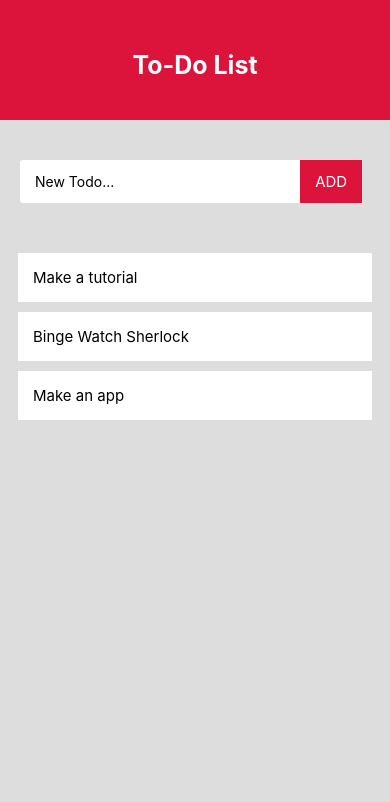
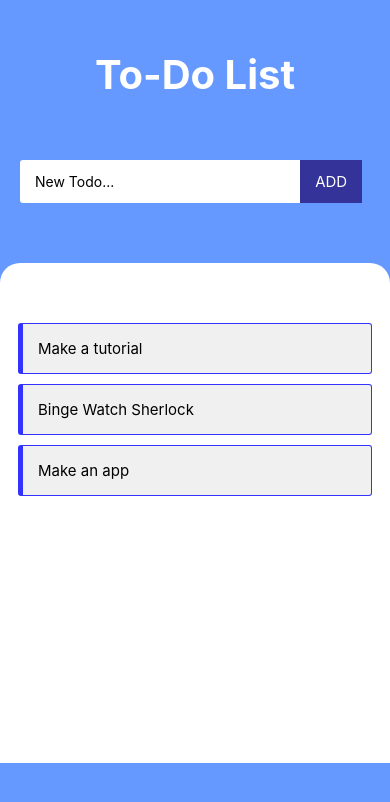
Before and after one commit to sparshsukralia/todo-list-react-native, a React Native app: screen / in a window 390 px wide. Shown: the top 802 px of the page. Built offline with nearby package versions, Linux system fonts and the light colour scheme.

Commit message:
UI change

```diff
--- a/App.js
+++ b/App.js
@@ -1,12 +1,6 @@
 import React from "react";
 import { useState } from "react";
-import {
-  StyleSheet,
-  Text,
-  View,
-  FlatList,
-  TouchableOpacity,
-} from "react-native";
+import { StyleSheet, View, FlatList } from "react-native";
 import Header from "./components/Header";
 import TodoItem from "./components/TodoItem";
 import AddTodo from "./components/AddTodo";
@@ -18,12 +12,14 @@ export default function App() {
     { text: "Make an app", key: "3" },
   ]);
 
+  // We're checking the key that we tapped on with the item's key in the array
   const pressHandler = (key) => {
     setTodos((prevTodos) => {
       return prevTodos.filter((todo) => todo.key != key);
     });
   };
 
+  // This function takes the input text and add that to the todos array
   const submitHandler = (text) => {
     setTodos((prevTodos) => {
       return [{ text: text, key: Math.random().toString() }, ...prevTodos];
@@ -53,7 +49,7 @@ export default function App() {
 
 const styles = StyleSheet.create({
   container: {
-    backgroundColor: "#ddd",
+    backgroundColor: "#6699FF",
     height: 900,
   },
   content: {
@@ -61,5 +57,10 @@ const styles = StyleSheet.create({
   },
   list: {
     marginTop: 30,
+    backgroundColor: "#fff",
+    height: 500,
+    paddingTop: 50,
+    borderTopLeftRadius: 20,
+    borderTopRightRadius: 20,
   },
 });
--- a/components/AddButton.js
+++ b/components/AddButton.js
@@ -13,7 +13,7 @@ export default function AddButton({ submitHandler, text }) {
 
 const styles = StyleSheet.create({
   button: {
-    backgroundColor: "#DC143C",
+    backgroundColor: "#333399",
     paddingHorizontal: 15,
     paddingVertical: 12,
     marginTop: 40,
--- a/components/AddTodo.js
+++ b/components/AddTodo.js
@@ -25,15 +25,16 @@ const styles = StyleSheet.create({
   formContainer: {
     display: "flex",
     flexDirection: "row",
+    marginBottom: 20,
   },
   input: {
     flex: 0.9,
+    backgroundColor: "#fff",
     marginTop: 40,
     marginBottom: 10,
     marginLeft: 20,
     paddingHorizontal: 15,
     paddingVertical: 8,
-    backgroundColor: "#fff",
     borderTopLeftRadius: 3,
     borderBottomLeftRadius: 3,
     borderColor: "#696969",
--- a/components/Header.js
+++ b/components/Header.js
@@ -13,13 +13,13 @@ const styles = StyleSheet.create({
   header: {
     height: 120,
     paddingTop: 50,
-    backgroundColor: "#DC143C",
+    backgroundColor: "#6699FF",
     alignItems: "center",
   },
   text: {
-    fontSize: 25,
+    fontSize: 40,
     color: "#fff",
     fontWeight: "bold",
-    marginBottom: 5,
+    marginBottom: 3,
   },
 });
--- a/components/TodoItem.js
+++ b/components/TodoItem.js
@@ -12,13 +12,14 @@ export default function TodoItem({ item, pressHandler }) {
 const styles = StyleSheet.create({
   item: {
     color: "black",
-    backgroundColor: "white",
+    backgroundColor: "#F0F0F0",
     padding: 15,
     marginTop: 10,
     marginHorizontal: 18,
     fontSize: 15,
-    // borderWidth: 1,
-    // borderRadius: 3,
-    // borderColor: "#989898",
+    borderRadius: 3,
+    borderWidth: 0.1,
+    borderLeftWidth: 5,
+    borderColor: "#3333FF",
   },
 });
```
